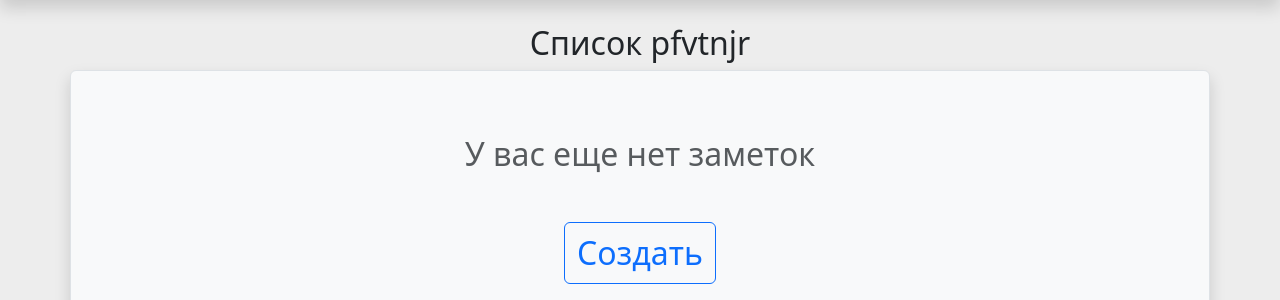
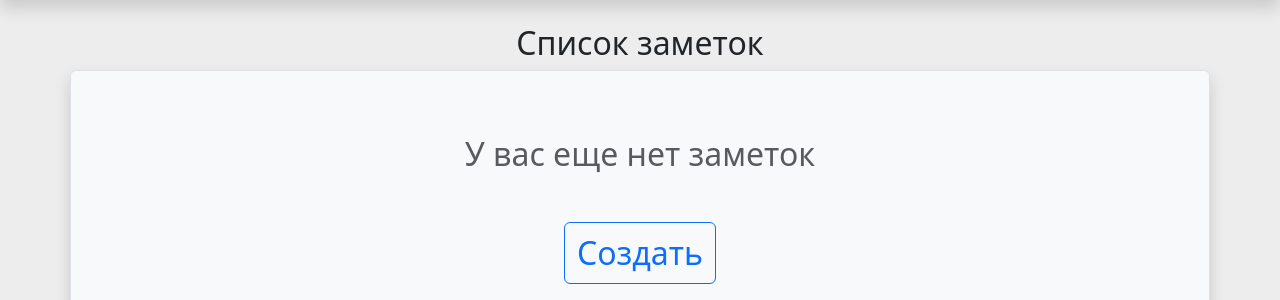
Before and after one commit to lilitbet/crudapp, a PHP site: page / in a window 1280 px wide. Shown: the part 126-426 px from the top of the page. Run offline with PHP 8.4, Linux system fonts and the light colour scheme; the visitor is signed in with stand-in values (Sample User, id 1); data that the repository does not hold is empty.

Commit message:
Update index.php

```diff
--- a/app/index.php
+++ b/app/index.php
@@ -37,7 +37,7 @@ if (empty($_SESSION['name']))
       </ul>
     </header>
 
-    <div class="container text-center"><h2>Список pfvtnjr</h2></div>
+    <div class="container text-center"><h2>Список заметок</h2></div>
 
     <div class="container border rounded shadow p-3 mb-5 bg-body-tertiary" style="min-height: 80vh;">
 			<?php
```
